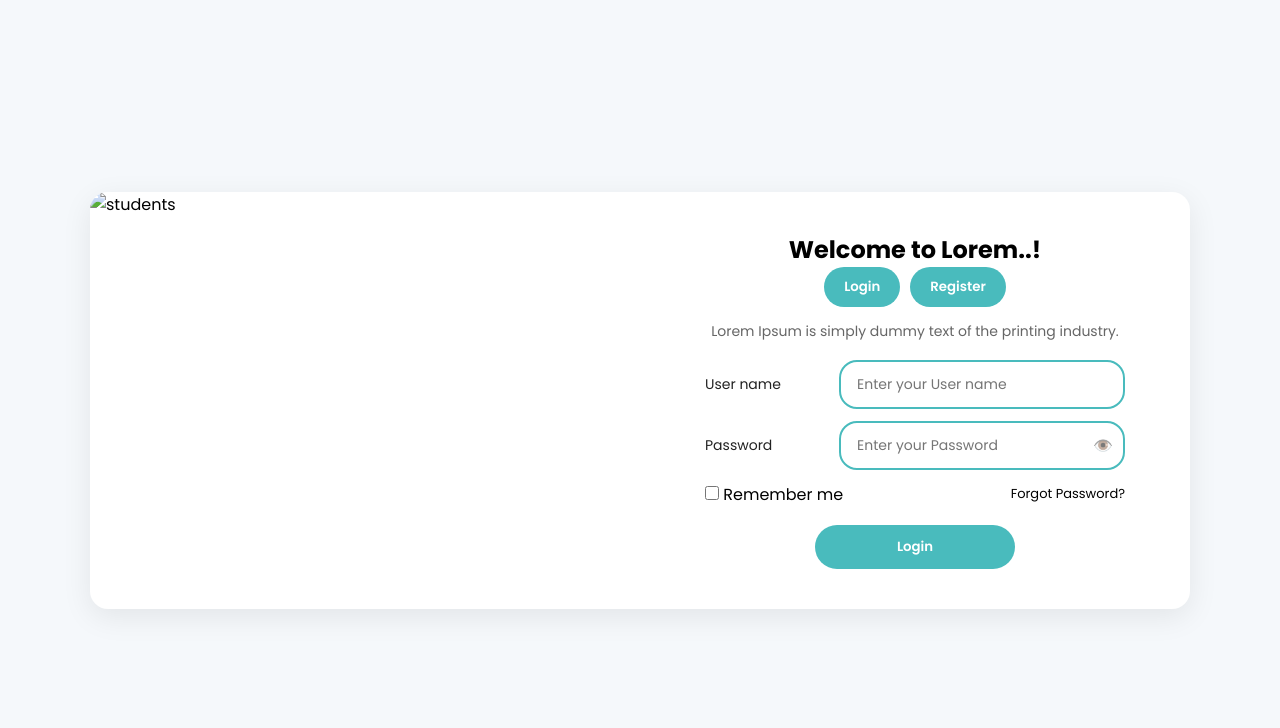
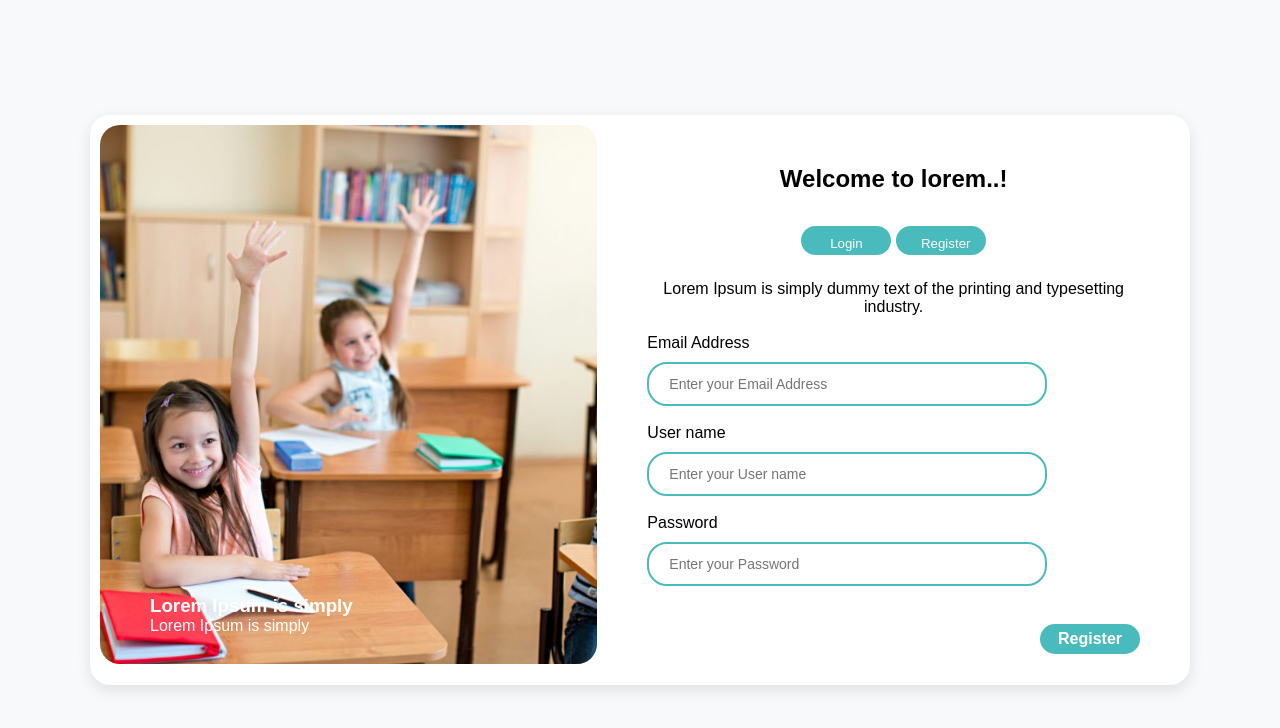
Before and after one commit to Ayaa-Djll/E-learning-team4, a plain HTML site: page Register.html in a window 1280 px wide. Drawn offline with Linux system fonts and the light colour scheme.

Commit message:
with media
with media

```diff
--- a/Register.html
+++ b/Register.html
@@ -1,180 +1,279 @@
 <!DOCTYPE html>
-<html lang="en">
+<html>
 <head>
-<meta charset="UTF-8" />
-<title>PRG — Login (labels on left)</title>
-<meta name="viewport" content="width=device-width,initial-scale=1">
+    <meta charset="UTF-8" />
+    <title>prg welcom day
+
+    </title>
+</head>
+<body>
+  <div class="all ">
+     <div class="photo">
+
+      <img src="d703064a3964ba217a784d145ec31cf171c822ca.jpg" alt="صورة التلاميذ" class="bg-img">
+
+      <div class="text">
+        <h3>Lorem Ipsum is simply</h3>
+        <p> Lorem Ipsum is simply</p>
+      </div>
+    </div>
+    <div class="ok">
+    <div class="farme">
+        <h2>Welcome to lorem..!</h2> <br>
+         <div class="buttons">
+          <div class="new">
+        <button class="login">Login</button>
+        <button class="register">Register</button></div>
+      </div>
+<p>
+    Lorem Ipsum is simply dummy text of the printing and typesetting industry.  <br>  <br>
+</p> </div>
+
+<form action="/action_page.php">
+  <label for="Name">Email Address</label><br>
+  <input type="email" id="fname" name="fname" placeholder="Enter your Email Address"><br> <br>
+   <label for="Name">User name</label><br>
+  <input type="text" id="fname" name="fname" placeholder="Enter your User name"><br> <br>
+  <label for="lname">Password</label>
+  <div class="pssworde">
+  <input type="password" id="lname" name="lname"placeholder="Enter your Password">
+  <span class="eye"></span>
+  <br><br></div>
+ <div class="oola">
+  <button class="ola">Register</button>
+</div>
+
+</form>
+
+
+
+</body>
 <style>
-  @import url('https://fonts.googleapis.com/css2?family=Poppins:wght@400;500;600;700&display=swap');
-  *{box-sizing:border-box;margin:0;padding:0;font-family:Poppins,system-ui,-apple-system,sans-serif}
+   * {
+  margin: 0;
+  padding: 0;
+  box-sizing: border-box;
+  font-family: "Poppins", sans-serif;
+}
+ body {
+  display: flex;
+  justify-content: center;
+  align-items: center;
+  height: 100vh;
+  background: #f8f9fb;
+}
+.all {
+  display: flex;
+  width: 1100px;
+  height: 570px;
+  background: hsl(0, 0%, 100%);
+  border-radius: 20px;
+  overflow: hidden;
+  box-shadow: 0 5px 15px rgba(0,0,0,0.1);
+  padding: 10px;
+}
+.farme{
+    text-align: center;
+}
+.photo{
+position: relative;
+  width: 50%;
 
-  body{
-    min-height:100vh;
-    display:flex;
-    align-items:center;
-    justify-content:center;
-    background:#f5f8fb;
-    padding:20px;
+
+}
+.bg-img {
+  width: 98%;
+  height: 98%;
+  object-fit: cover;
+  border-radius: 20px;
+  justify-content: center;
+}
+.text {
+  position: absolute;
+  bottom: 40px;
+  left: 50px;
+  color: white;
+}
+.text h2 {
+  font-size: 32px;
+}
+
+.ok{
+  padding: 40px;
+}
+.buttons {
+
+  margin-bottom: 25px;
+
+
+
+}
+.buttons button {
+  border: none;
+  padding: 10px 25px;
+  border-radius: 25px;
+  cursor: pointer;
+  font-weight: 500;
+  color:#fffafa ;
+}
+input {
+  padding: 10px 15px;
+  border-radius: 20px;
+  border: 1px solid #ccc;
+  outline: none;
+  font-size: 14px;
+  height: 40px;
+  width: 400px;
+  padding: 20px;
+  margin-top: 10px;
+  border: 2px solid #49BBBD;
+}
+
+.pssworde {
+  position: relative;
+}
+
+.pssworde .eye {
+  position: absolute;
+  right: 15px;
+  top: 50%;
+  transform: translateY(-50%);
+  cursor: pointer;
+}
+
+.register {
+  background: #49BBBD;
+  color: rgb(255, 255, 255);
+  border: none;
+  border-radius: 25px;
+  padding:  10px;
+  margin-top: 10px;
+  cursor: pointer;
+  font-weight: 500;
+  height: 29px ;
+  width: 90px;
+ text-align: center;
+}
+.login {
+  background: #49BBBD;
+  color: white;
+  border: none;
+  border-radius: 25px;
+  padding: 10px;
+  margin-top: 15px;
+  cursor: pointer;
+  font-weight: 500;
+  transition: 0.3s;
+   height: 29px ;
+  width: 90px;
+ text-align: center;
+}
+.register-btn:hover {
+  background: #008fb0;
+
+}
+.heh{
+  height: 13px;
+  width: 13px;
+
+
+}
+.ola {
+  display: flex;
+  justify-content: center;
+  align-items: center;
+  height: 30px;
+  width: 100px;
+  border: none;
+  border-radius: 25px;
+  background-color: #49BBBD;
+  color: white;
+  font-size: 16px;
+  font-weight: 600;
+  cursor: pointer;
+  transition: 0.3s;
+}
+
+.ola:hover {
+  background-color: #36a6a8;
+}
+
+.oola {
+  display: flex;
+  justify-content: right;
+  margin-top: 20px;
+}
+@media (max-width: 768px) {
+  .all {
+    flex-direction: column;
+    height: auto;
   }
 
-  .all{
-    width:1100px;
-    max-width:100%;
-    background:#fff;
-    border-radius:18px;
-    overflow:hidden;
-    display:flex;
-    box-shadow:0 8px 30px rgba(0,0,0,.08);
+  .photo {
+    width: 100%;
+    height: auto;
   }
 
-  /* left image */
-  .photo{width:50%;position:relative}
-  .bg-img{width:100%;height:100%;object-fit:cover;display:block}
-  .text{position:absolute;left:30px;bottom:30px;color:#fff}
-  .text h3{font-size:26px;margin-bottom:6px}
-  .text p{opacity:.95}
+  .bg-img {
+    width: 100%;
+    height: auto;
 
-  /* right panel */
-  .ok{
-    flex:1;
-    padding:40px;
-    display:flex;
-    flex-direction:column;
-    align-items:center;
-    justify-content:center;
+    border-radius: 15px;
   }
 
-  .farme{width:100%;text-align:center;margin-bottom:18px}
-  .buttons{display:flex;gap:10px;justify-content:center;margin-bottom:14px}
-  .login,.register,.ola{
-    background:#49BBBD;color:#fff;border:0;border-radius:25px;padding:10px 20px;cursor:pointer;font-weight:600;
-  }
-  .login:hover,.register:hover,.ola:hover{background:#36a6a8}
-
-  form{width:100%;max-width:420px}
-
-  /* === labels on LEFT === */
-  .form-row{
-    display:flex;
-    align-items:center;
-    gap:14px;
-    margin-bottom:12px;
+  .ok {
+    width: 100%;
+    padding: 20px;
   }
 
-  .form-row label{
-    width:120px;               /* fixed width */
-    text-align:left;           /* align text left */
-    font-size:14px;
-    color:#222;
+  input {
+    width: 100%;
   }
 
-  .form-row .input-wrap{
-    flex:1;
-    position:relative;
+  .buttons {
+    display: flex;
+    justify-content: center;
+    gap: 10px;
   }
 
-  input[type="text"], input[type="password"]{
-    width:100%;
-    padding:12px 16px;
-    border-radius:18px;
-    border:2px solid #49BBBD;
-    font-size:14px;
-    outline:none;
+  .oola {
+    justify-content: center;
+  }
+}
+@media (max-width: 1000px) and (min-width: 769px) {
+  .all {
+    display: flex;
+    flex-direction: row;
+    align-items: center;
+    justify-content: space-between;
+    width: 95%;
+    height: auto;
   }
 
-  .pssworde .eye{
-    position:absolute;
-    right:12px;
-    top:50%;
-    transform:translateY(-50%);
-    cursor:pointer;
-    opacity:.6;
+  .photo {
+    width: 50%;
+    height: auto;
   }
 
-  .options{
-    display:flex;
-    align-items:center;
-    gap:8px;
-    margin-top:6px;
-    margin-bottom:18px;
-    width:100%;
-    justify-content:space-between;
+  .bg-img {
+    width: 100%;
+    height: auto;
+    object-fit: cover;
   }
-  .options a{color:#000;text-decoration:none;font-size:13px}
-  .heh{width:14px;height:14px}
 
-  .oola{display:flex;justify-content:center}
-  .ola{width:200px;height:44px;border-radius:35px}
+  .ok {
+    width: 45%;
+    padding: 20px;
+  }
+  input {
 
-  @media (max-width:600px){
-    .all{flex-direction:column}
-    .photo{width:100%;height:220px}
-    .ok{padding:24px}
-    .form-row{flex-direction:column;align-items:stretch}
-    .form-row label{width:auto;text-align:left;margin-bottom:6px}
-    .options{flex-direction:column;align-items:flex-start;gap:6px}
-    .options a{align-self:flex-end}
-    .ola{justify-content:flex-start}
-  }
+  height: 40px;
+  width: 300px;
+  padding: 10px;
+  margin-top: 10px;
+
+}
+}
+
 </style>
-</head>
-<body>
-
-  <div class="all">
-    <div class="photo">
-      <img class="bg-img" src="image/3d2212c26d48440cd871897408ac64c61604bb17 (1).jpg" alt="students">
-      <div class="text">
-        <h3>Welcome back</h3>
-        <p>Start your next lesson</p>
-      </div>
-    </div>
-
-    <div class="ok">
-      <div class="farme">
-        <h2>Welcome to Lorem..!</h2>
-        <div class="buttons">
-          <button class="login">Login</button>
-          <button class="register">Register</button>
-        </div>
-        <p style="color:#666;font-size:14px">Lorem Ipsum is simply dummy text of the printing industry.</p>
-      </div>
-
-      <form action="/action_page.php" novalidate>
-        <!-- username row -->
-        <div class="form-row">
-          <label for="fname">User name</label>
-          <div class="input-wrap">
-            <input type="text" id="fname" name="fname" placeholder="Enter your User name">
-          </div>
-        </div>
-
-        <!-- password row -->
-        <div class="form-row">
-          <label for="lname">Password</label>
-          <div class="input-wrap pssworde">
-            <input type="password" id="lname" name="lname" placeholder="Enter your Password">
-            <span class="eye" onclick="togglePwd()" title="show/hide">👁️</span>
-          </div>
-        </div>
-
-        <div class="options">
-          <label><input class="heh" type="checkbox"> Remember me</label>
-          <a href="#">Forgot Password?</a>
-        </div>
-
-        <div class="oola">
-          <button class="ola" type="submit">Login</button>
-        </div>
-      </form>
-    </div>
-  </div>
-
-<script>
-  function togglePwd(){
-    const p = document.getElementById('lname');
-    if(!p) return;
-    p.type = p.type === 'password' ? 'text' : 'password';
-  }
-</script>
-</body>
 </html>
```
